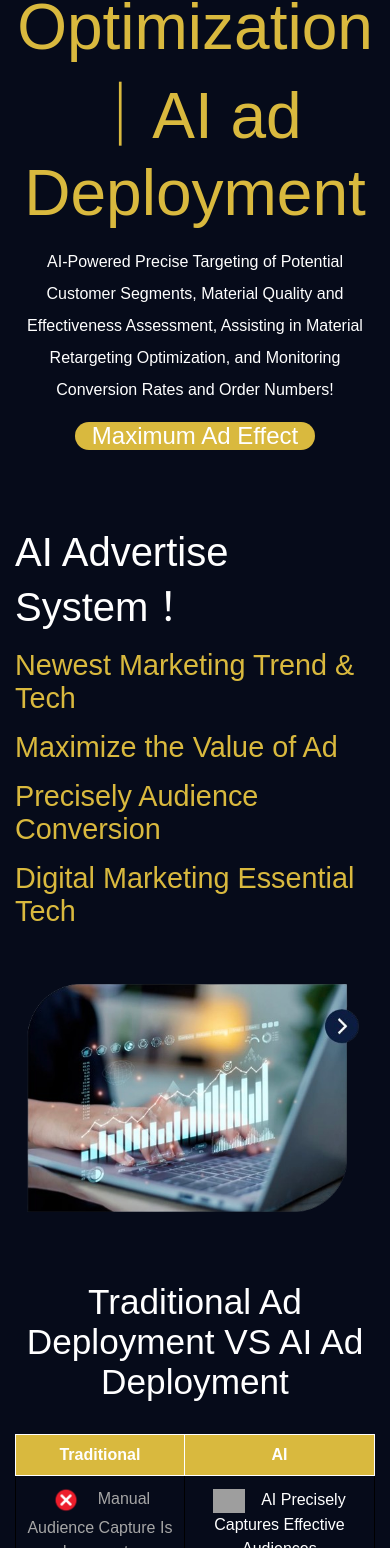
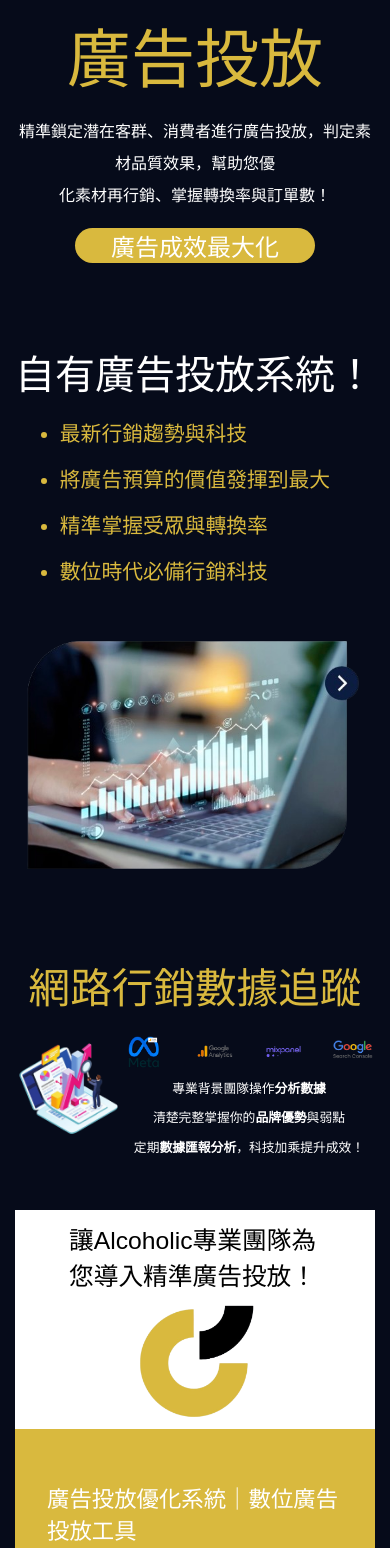
Before and after one commit to paulxt/Alcoholic, a React (Create React App) app: page /project3 in a window 390 px wide. Shown: the part 180-1728 px from the top of the page. Built offline with nearby package versions, Linux system fonts and the light colour scheme; grey boxes are pictures that could not be loaded.

Commit message:
Fixing the data of the ad service and phone version edit

```diff
--- a/src/App.js
+++ b/src/App.js
@@ -36,7 +36,7 @@ function App() {
   // }, [theme]);
 
   /*********** Language ************/
-  const [language, setLanguage] = useState({});
+  const [language, setLanguage] = useState("Chinese");
   const toggleLanguage = async (e) => {
     e.preventDefault();
     await setLanguage((prev) =>
--- a/src/components/Header/header2.css
+++ b/src/components/Header/header2.css
@@ -260,7 +260,7 @@ nav.navbar {
     }
     .language {
       margin: 8px 0 12px;
-      width: 15%;
+      width: 20%;
       font-size: 14px;
       left: 17px!important;
       padding: 2px 4px;
--- a/src/components/UI/ProjectUI/Project3Content.jsx
+++ b/src/components/UI/ProjectUI/Project3Content.jsx
@@ -32,11 +32,11 @@ const Project3Content = ({theme, language}) => {
             <section className="project-3 pt-5">
                 <div className="container">
                     <div className="project3-content">
-                        {/*----- 數據優化｜AI廣告投放 ---- */}
+                        {/*----- 數據優化｜廣告投放 ---- */}
                         <div className="project3-header">
-                            <h1>數據優化｜AI廣告投放</h1>
+                            <h1>數據優化｜廣告投放</h1>
                             <p>
-                                AI精準鎖定潛在客群、消費者進行廣告投放，判定素材品質效果，幫助您優 <br/>
+                                精準鎖定潛在客群、消費者進行廣告投放，判定素材品質效果，幫助您優 <br/>
                                 化素材再行銷、掌握轉換率與訂單數！
                             </p>
                             <h3>廣告成效最大化</h3>
@@ -50,7 +50,7 @@ const Project3Content = ({theme, language}) => {
                                 exit="hidden"
                                 className="ad_intro-des"
                             >
-                                <h2>自有AI廣告投放系統！</h2>
+                                <h2>自有廣告投放系統！</h2>
                                 <ul>
                                     <li>最新行銷趨勢與科技</li>
                                     <li>將廣告預算的價值發揮到最大</li>
@@ -69,7 +69,7 @@ const Project3Content = ({theme, language}) => {
                             </motion.div>
                         </div>
                         {/*----- 傳統廣告投放 VS AI廣告投放 ---- */}
-                        <div className="ad_compare">
+                        {/* <div className="ad_compare">
                             <h2>傳統廣告投放 VS AI廣告投放</h2>
                             <motion.table
                                 variants={fadeIn('down', 0.3)}
@@ -108,7 +108,7 @@ const Project3Content = ({theme, language}) => {
                                 </tbody>
 
                             </motion.table>
-                        </div>
+                        </div> */}
                         {/*----- 提供全方位完整數據 ---- */}
                         {/* <div className="ad_data">
                             <h2>提供全方位完整數據</h2>
@@ -157,12 +157,12 @@ const Project3Content = ({theme, language}) => {
                         {/*----- 讓Alcoholic專業團隊為您導入Ai廣告投放！ ---- */}
                         <div className="ad_footer">
                             <div className='ad_footer-logo'>
-                                <h2>讓Alcoholic專業團隊為您導入Ai廣告投放！</h2>
+                                <h2>讓Alcoholic專業團隊為您導入精準廣告投放！</h2>
                                 <img src={socailFooterImg} alt="" />
                             </div>
                             <div className="ad_footer-des">
                                 <div className="ad_footer-block">
-                                    <h3>AI廣告投放優化系統｜數位廣告投放工具</h3>
+                                    <h3>廣告投放優化系統｜數位廣告投放工具</h3>
                                     <p>降低廣告成本、成效最大化，迎接全新數位時代！</p>
                                 </div>
                                 <div className="ad_footer-block">
@@ -186,7 +186,7 @@ const Project3Content = ({theme, language}) => {
                         <div className="project3-content">
                             {/*----- 數據優化｜AI廣告投放 ---- */}
                             <div className="project3-header">
-                                <h1>Data Optimization｜AI ad Deployment</h1>
+                                <h1>Data Optimization｜AD Deployment</h1>
                                 <p>
                                     AI-Powered Precise Targeting of Potential Customer Segments,
                                     Material Quality and Effectiveness Assessment, Assisting in
@@ -195,7 +195,7 @@ const Project3Content = ({theme, language}) => {
                                 </p>
                                 <h3>Maximum Ad Effect</h3>
                             </div>
-                            {/*----- 自有AI廣告投放系統！ ---- */}
+                            {/*----- 自有廣告投放系統！ ---- */}
                             <div className="ad_intro">
                                 <motion.div
                                     variants={fadeIn('right', 0.7)}
@@ -204,7 +204,7 @@ const Project3Content = ({theme, language}) => {
                                     exit="hidden"
                                     className="ad_intro-des"
                                 >
-                                    <h2>AI Advertise System！</h2>
+                                    <h2>Advertise System！</h2>
                                     <ul>
                                         <li>Newest Marketing Trend & Tech</li>
                                         <li>Maximize the Value of Ad</li>
@@ -223,7 +223,7 @@ const Project3Content = ({theme, language}) => {
                                 </motion.div>
                             </div>
                             {/*----- 傳統廣告投放 VS AI廣告投放 ---- */}
-                            <div className="ad_compare">
+                            {/* <div className="ad_compare">
                                 <h2>Traditional Ad Deployment VS AI Ad Deployment</h2>
                                 <motion.table
                                     variants={fadeIn('down', 0.3)}
@@ -262,9 +262,9 @@ const Project3Content = ({theme, language}) => {
                                     </tbody>
 
                                 </motion.table>
-                            </div>
+                            </div> */}
                             {/*----- 提供全方位完整數據 ---- */}
-                            <div className="ad_data">
+                            {/* <div className="ad_data">
                                 <h2>Comprehensive Data Analysis</h2>
                                 <div className="ad_data-images">
                                     <div className="ad_data-image">
@@ -278,9 +278,9 @@ const Project3Content = ({theme, language}) => {
                                     </div>
                                 </div>
                                 <h2>Optimizing Materials, Automatically Find and Retarget!</h2>
-                            </div>
+                            </div> */}
                             {/*----- 網路行銷數據追蹤 ---- */}
-                            <div className="ad_track">
+                            <div className="ad_track my-5">
                                 <h2>Marketing Digitalization</h2>
                                 <div className="ad_track-content">
                                     <div
@@ -311,12 +311,12 @@ const Project3Content = ({theme, language}) => {
                             {/*----- 讓Alcoholic專業團隊為您導入Ai廣告投放！ ---- */}
                             <div className="ad_footer">
                                 <div className='ad_footer-logo'>
-                                    <h2>Alcoholic guide you through AI advertising deployment!</h2>
+                                    <h2>Alcoholic guide you through advertising deployment!</h2>
                                     <img src={socailFooterImg} alt="" />
                                 </div>
                                 <div className="ad_footer-des">
                                     <div className="ad_footer-block">
-                                        <h3>Ad optimization system with AI｜Digial Ad Tools</h3>
+                                        <h3>Ad optimization system｜Digial Ad Tools</h3>
                                         <p>Decrease Advertising Cost, Maximize Effectiveness</p>
                                     </div>
                                     <div className="ad_footer-block">
--- a/src/styles/project3.css
+++ b/src/styles/project3.css
@@ -86,6 +86,7 @@
     text-align: center;
     margin: 2rem auto;
     font-size: 2.2rem;
+    font-weight: 600;
 }
 .light-theme .ad_compare h2 {
     color: #000;
@@ -119,6 +120,7 @@
     height: auto;
     vertical-align: middle;
     margin-right: 1rem;
+    border-radius: 20px;
 }
 
 .ad_compare-group1 {
@@ -288,6 +290,13 @@
         width: 100%;
     }
 
+    .ad_footer-logo h2 {
+        margin-top: 10px;
+    }
+    .ad_footer-logo img {
+        width: 60%;
+    }
+
     .ad_footer-block {
         margin: 1.4rem 1rem;
 
@@ -300,3 +309,16 @@
         font-size: 1rem;
     }
 }
+
+
+@media only screen and (max-width:576px) {
+    .ad_track-des p {
+        font-size: 0.8rem;
+    }
+    .ad_footer-logo img {
+        width: 40%;
+    }
+    .ad_intro-des ul {
+        font-size: 1.3rem;
+    }
+}
--- a/src/styles/servicepage.css
+++ b/src/styles/servicepage.css
@@ -261,6 +261,7 @@
     }
     .service_page-header h1 {
         width: 100%;
+        font-size: 3rem;
     }
     .service_page-header img {
         width: 100%;
```
